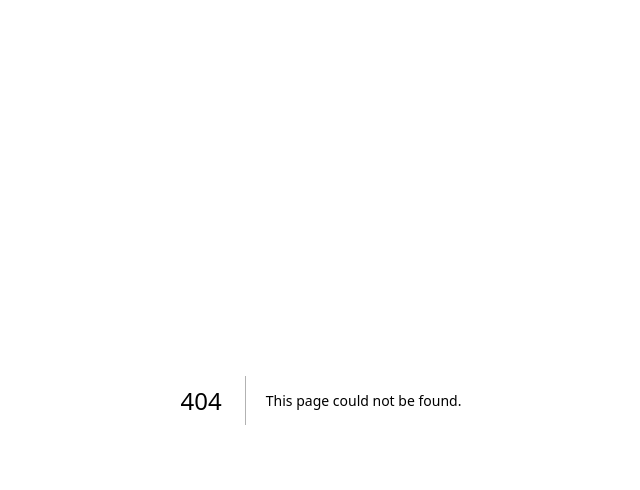
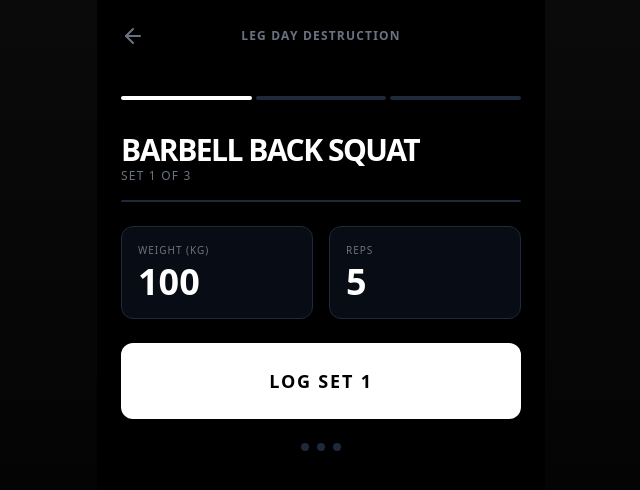
Before and after one commit to AliNMackie/blackcard-concierge-ai, a Next.js app in the folder frontend/: page /workout/1 in a window 1280 px wide. Before the commit this address had no page. Shown: the top 490 px of the page, without its empty margins (319-959 px from the left). Built offline with nearby package versions, Linux system fonts and the light colour scheme.

Commit message:
feat(frontend): implement Gym Mode player with ExerciseCard and session flow

```diff
--- /dev/null
+++ b/frontend/app/(client)/workout/[id]/page.tsx
@@ -0,0 +1,124 @@
+"use client";
+
+import { useState } from "react";
+import { useParams, useRouter } from "next/navigation";
+import ExerciseCard, { Exercise } from "@/components/workout/ExerciseCard";
+import { Timer, CheckCircle, ArrowLeft } from "lucide-react";
+import { clsx } from "clsx";
+
+// Mock Data for "Leg Day Destruction"
+const MOCK_SESSION = {
+    id: "session_123",
+    name: "Leg Day Destruction",
+    exercises: [
+        { id: "ex_1", name: "Barbell Back Squat", sets: 3, reps: 5, weight: 100 },
+        { id: "ex_2", name: "Bulgarian Split Squat", sets: 3, reps: 8, weight: 24 }, // Dumbbells
+        { id: "ex_3", name: "Romanian Deadlift", sets: 3, reps: 10, weight: 80 },
+    ] as Exercise[]
+};
+
+export default function WorkoutSessionPage() {
+    const params = useParams();
+    const router = useRouter();
+    const [currentExerciseIndex, setCurrentExerciseIndex] = useState(0);
+    const [isResting, setIsResting] = useState(false);
+    const [isComplete, setIsComplete] = useState(false);
+
+    const currentExercise = MOCK_SESSION.exercises[currentExerciseIndex];
+
+    const handleExerciseComplete = () => {
+        setIsResting(true);
+        // In a real app, we'd start a timer here
+        setTimeout(() => {
+            setIsResting(false);
+            if (currentExerciseIndex < MOCK_SESSION.exercises.length - 1) {
+                setCurrentExerciseIndex(prev => prev + 1);
+            } else {
+                setIsComplete(true);
+            }
+        }, 3000); // Mock 3s rest for demo flow
+    };
+
+    const handleSkipRest = () => {
+        setIsResting(false);
+        if (currentExerciseIndex < MOCK_SESSION.exercises.length - 1) {
+            setCurrentExerciseIndex(prev => prev + 1);
+        } else {
+            setIsComplete(true);
+        }
+    };
+
+    if (isComplete) {
+        return (
+            <div className="min-h-screen bg-black text-white flex flex-col items-center justify-center p-6 text-center animate-in zoom-in-95 duration-500">
+                <CheckCircle size={64} className="text-green-500 mb-6" />
+                <h1 className="text-4xl font-bold uppercase tracking-tighter mb-2">Workout Complete</h1>
+                <p className="text-gray-500 mb-8">Great job, Alastair. Recovery protocol generated.</p>
+                <button
+                    onClick={() => router.push('/dashboard')}
+                    className="bg-white text-black px-8 py-4 rounded-xl font-bold uppercase tracking-widest hover:bg-gray-200 transition"
+                >
+                    Return to Dashboard
+                </button>
+            </div>
+        );
+    }
+
+    return (
+        <div className="min-h-screen bg-black text-white font-sans flex flex-col max-w-md mx-auto relative overflow-hidden">
+
+            {/* Top Bar */}
+            <header className="p-6 flex justify-between items-center z-10">
+                <button onClick={() => router.back()} className="text-gray-500 hover:text-white">
+                    <ArrowLeft />
+                </button>
+                <div className="text-xs font-bold uppercase tracking-widest text-gray-500">
+                    {MOCK_SESSION.name}
+                </div>
+                <div className="w-6" /> {/* Spacer */}
+            </header>
+
+            {/* Main Content Area */}
+            <main className="flex-grow p-6 flex flex-col relative">
+
+                {/* Progress Bar */}
+                <div className="flex gap-1 mb-8">
+                    {MOCK_SESSION.exercises.map((ex, idx) => (
+                        <div
+                            key={ex.id}
+                            className={clsx(
+                                "h-1 flex-1 rounded-full transition-all duration-300",
+                                idx < currentExerciseIndex ? "bg-green-500" :
+                                    idx === currentExerciseIndex ? "bg-white" : "bg-gray-800"
+                            )}
+                        />
+                    ))}
+                </div>
+
+                <ExerciseCard
+                    key={currentExercise.id}
+                    exercise={currentExercise}
+                    isActive={!isResting}
+                    onComplete={handleExerciseComplete}
+                />
+
+                {/* Rest Timer Overlay */}
+                {isResting && (
+                    <div className="absolute inset-0 bg-black/95 backdrop-blur-sm z-50 flex flex-col items-center justify-center animate-in fade-in duration-300">
+                        <Timer size={48} className="text-blue-500 mb-4 animate-pulse" />
+                        <h2 className="text-4xl font-bold text-white mb-2">REST</h2>
+                        <p className="text-gray-500 text-sm uppercase tracking-widest mb-8">Recover for next movement</p>
+
+                        <button
+                            onClick={handleSkipRest}
+                            className="border border-gray-700 text-gray-300 px-6 py-3 rounded-full text-sm font-bold uppercase tracking-widest hover:bg-gray-900 transition"
+                        >
+                            Skip Rest
+                        </button>
+                    </div>
+                )}
+            </main>
+
+        </div>
+    );
+}
--- /dev/null
+++ b/frontend/components/workout/ExerciseCard.tsx
@@ -0,0 +1,123 @@
+"use client";
+
+import { useState, useEffect } from "react";
+import { CheckCircle, Clock, PlayCircle } from "lucide-react";
+import { clsx } from "clsx";
+
+export type Exercise = {
+    id: string;
+    name: string;
+    sets: number;
+    reps: number; // target reps
+    weight: number; // target weight
+    videoUrl?: string; // placeholder for video
+};
+
+type ExerciseCardProps = {
+    exercise: Exercise;
+    onComplete: () => void;
+    isActive: boolean;
+};
+
+export default function ExerciseCard({ exercise, onComplete, isActive }: ExerciseCardProps) {
+    const [currentSet, setCurrentSet] = useState(1);
+    const [reps, setReps] = useState(exercise.reps);
+    const [weight, setWeight] = useState(exercise.weight);
+    const [completedSets, setCompletedSets] = useState<number[]>([]);
+
+    // Reset local state when exercise changes
+    useEffect(() => {
+        setCurrentSet(1);
+        setReps(exercise.reps);
+        setWeight(exercise.weight);
+        setCompletedSets([]);
+    }, [exercise.id]);
+
+    const handleLogSet = () => {
+        if (completedSets.includes(currentSet)) return;
+
+        const newCompleted = [...completedSets, currentSet];
+        setCompletedSets(newCompleted);
+
+        if (newCompleted.length === exercise.sets) {
+            onComplete(); // All sets done for this exercise
+        } else {
+            setCurrentSet(prev => prev + 1);
+        }
+    };
+
+    if (!isActive) return null;
+
+    return (
+        <div className="flex flex-col h-full animate-in fade-in slide-in-from-bottom-4 duration-500">
+
+            {/* Header */}
+            <div className="mb-4">
+                <h2 className="text-3xl font-bold uppercase tracking-tighter text-white">{exercise.name}</h2>
+                <p className="text-gray-500 text-xs uppercase tracking-widest">
+                    Set {currentSet} of {exercise.sets}
+                </p>
+            </div>
+
+            {/* Video Placeholder */}
+            <div className="flex-grow bg-gray-900 rounded-2xl mb-6 relative overflow-hidden border border-gray-800 shadow-2xl">
+                <div className="absolute inset-0 flex items-center justify-center">
+                    {exercise.videoUrl ? (
+                        <div className="text-gray-600 text-xs">Video Loop Loaded</div>
+                    ) : (
+                        <PlayCircle size={64} className="text-gray-700 opacity-50" />
+                    )}
+                </div>
+                {/* Overlay Gradient */}
+                <div className="absolute inset-0 bg-gradient-to-t from-black/80 via-transparent to-transparent pointer-events-none"></div>
+            </div>
+
+            {/* Inputs */}
+            <div className="grid grid-cols-2 gap-4 mb-6">
+                <div className="bg-gray-900/50 border border-gray-800 rounded-xl p-4">
+                    <label className="text-gray-500 text-[10px] uppercase tracking-widest block mb-1">Weight (KG)</label>
+                    <input
+                        type="number"
+                        value={weight}
+                        onChange={(e) => setWeight(Number(e.target.value))}
+                        className="bg-transparent text-4xl font-bold text-white w-full outline-none focus:text-blue-400 transition"
+                    />
+                </div>
+                <div className="bg-gray-900/50 border border-gray-800 rounded-xl p-4">
+                    <label className="text-gray-500 text-[10px] uppercase tracking-widest block mb-1">Reps</label>
+                    <input
+                        type="number"
+                        value={reps}
+                        onChange={(e) => setReps(Number(e.target.value))}
+                        className="bg-transparent text-4xl font-bold text-white w-full outline-none focus:text-blue-400 transition"
+                    />
+                </div>
+            </div>
+
+            {/* Log Button */}
+            <button
+                onClick={handleLogSet}
+                className={clsx(
+                    "w-full py-6 rounded-xl font-bold uppercase tracking-widest text-lg transition-all active:scale-95 shadow-lg",
+                    "bg-white text-black hover:bg-gray-200"
+                )}
+            >
+                Log Set {currentSet}
+            </button>
+
+            {/* Set Indicators */}
+            <div className="flex justify-center gap-2 mt-6">
+                {Array.from({ length: exercise.sets }).map((_, i) => (
+                    <div
+                        key={i}
+                        className={clsx(
+                            "w-2 h-2 rounded-full",
+                            completedSets.includes(i + 1) ? "bg-white" : "bg-gray-800"
+                        )}
+                    />
+                ))}
+            </div>
+
+        </div>
+    );
+}
```
